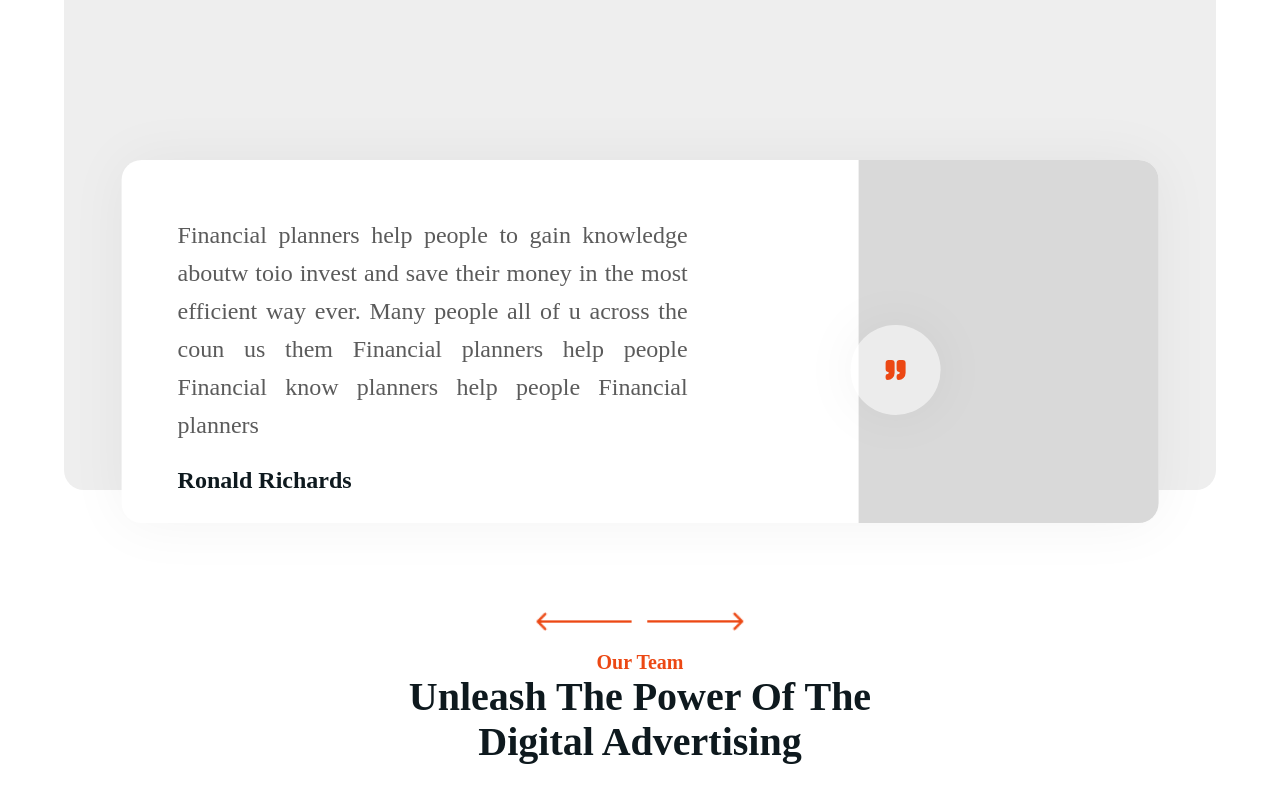
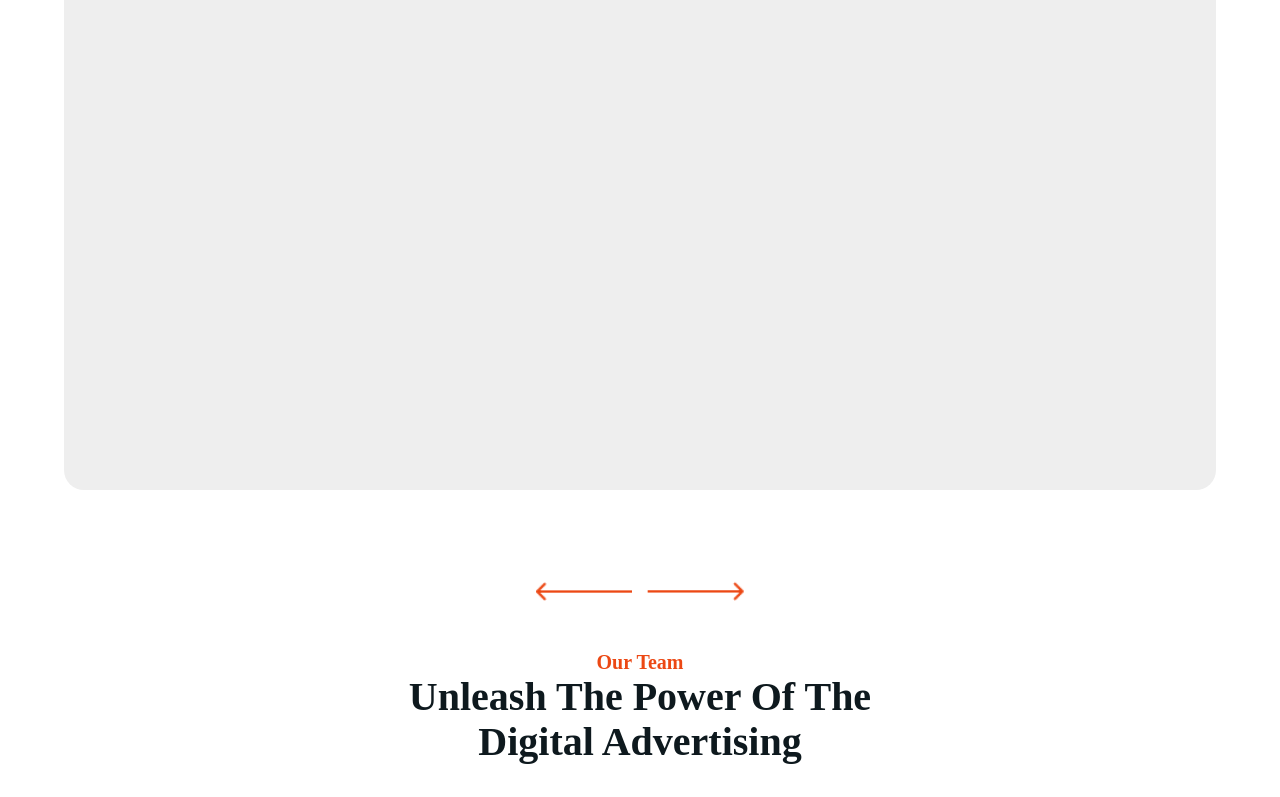
Before and after one commit to sojib076/themeforest, a Next.js app: page / in a window 1280 px wide. Shown: the part 5119-5916 px from the top of the page. Built offline with nearby package versions, Linux system fonts and the light colour scheme.

Commit message:
carpusel

```diff
--- a/src/Components/Home/FAQ.tsx
+++ b/src/Components/Home/FAQ.tsx
@@ -33,7 +33,7 @@ const FAQ: React.FC = () => {
                 items-center lg:w-[70%] w-[90%] mx-auto"
             ><div>
                     <h6 className="text-[#ec4814] text-xl font-bold font-['Urbanist'] capitalize leading-[25px]">FAQ</h6>
-                    <h6 className="lg:w-[520px] text-[#0e191e] lg:text-[40px] font-black font-['Urbanist'] capitalize lg:leading-[44.80px] mt-1">Navigate the Digital World with Confidence</h6>
+                    <h6 className="lg:w-[520px] text-[#0e191e] text-xl lg:text-[40px] font-black font-['Urbanist'] capitalize lg:leading-[44.80px] mt-1">Navigate the Digital World with Confidence</h6>
                     <p className="lg:w-[520px] lg:mt-5 mt-2 text-[#5b5b5b] text-lg font-normal font-['Urbanist'] leading-7">Aliquam eros justo, posuere loborti laorematullamcorper the posuer viverra .Aliquam eroo, posuere loborti</p>
 
                     <div
--- a/src/Components/Home/Price.tsx
+++ b/src/Components/Home/Price.tsx
@@ -7,8 +7,8 @@ const Price = () => {
         <div
             className=' lg:pt-60  pt-52 relative'
         >
-            <h1 className="text-[#ec4814] text-xl font-bold font-['Urbanist'] capitalize leading-[25px] text-center">Our Pricing</h1>
-            <h1 className=" lg:w-[530px] w-[80%] mx-auto text-center text-[#0e191e] lg:text-[40px] font-black font-['Urbanist']
+            <h1 className="text-[#ec4814] text-sm font-bold font-['Urbanist'] capitalize leading-[25px] text-center">Our Pricing</h1>
+            <h1 className=" lg:w-[530px] w-[80%] mx-auto text-center text-[#0e191e] lg:text-[40px] text-xl font-black font-['Urbanist']
              capitalize lg:leading-[44.80px]">
                 Drive Growth Through Digital the and Marketing</h1>
 
--- a/src/Components/Home/Projects.tsx
+++ b/src/Components/Home/Projects.tsx
@@ -70,7 +70,7 @@ const Projects = () => {
                                 hover:scale-110 transition-transform duration-500 ease-in-out
                                 '
                             alt='arrow' width={100} height={20} onClick={prev} />
-                            <Image src="/arrow.png"
+                            <Image src="/Arrow.png"
                                 className='cursor-pointer
                                 transform rotate-180
                                 hover:scale-110 transition-transform duration-500 ease-in-out
--- a/src/Components/Home/Team.tsx
+++ b/src/Components/Home/Team.tsx
@@ -102,7 +102,7 @@ const Team = () => {
 
                             </div>
                             <div>
-                                <div className="lg:w-[250px] w-[160px] lg:h-80 h-[240px] bg-[#d9d9d9] rounded-tr-[20px] rounded-br-[20px]" />
+                                <div className="lg:w-[250px] w-[140px] lg:h-80 h-[240px] bg-[#d9d9d9] rounded-tr-[20px] rounded-br-[20px]" />
                             </div>
                         </div>
 
--- /dev/null
+++ b/src/Components/Home/TestCarousel.tsx
@@ -0,0 +1,133 @@
+/* eslint-disable @typescript-eslint/no-explicit-any */
+"use client"
+
+import type React from "react"
+import { useEffect, useState } from "react"
+import { gsap } from "gsap"
+import { ScrollTrigger } from "gsap/ScrollTrigger"
+
+import Image from "next/image"
+import { QuoteIcon } from "lucide-react"
+import { useGSAPTest } from "@/Hook/useGSAPTest"
+
+
+gsap.registerPlugin(ScrollTrigger)
+
+interface CarouselProps {
+    items: any
+
+}
+
+export default function GSAPCarousel({ items }: CarouselProps) {
+
+    const [currentIndex, setCurrentIndex] = useState(0)
+
+    const { carouselRef, itemRefs,  } = useGSAPTest(items.length, currentIndex)
+
+    useEffect(() => {
+        itemRefs.current.forEach((item, index) => {
+            if (item) {
+                gsap.from(item, {
+                    opacity: 0,
+                    y: 50,
+                    duration: 0.5,
+                    delay: index * 0.1,
+                    ease: "power3.out",
+                    scrub: true,
+                    scrollTrigger: {
+                        trigger: item,
+                        start: "top bottom-=100",
+                        toggleActions: "play none none reverse",
+                    },
+                })
+            }
+        })
+    }, [itemRefs])
+
+    const next = () => setCurrentIndex((prevIndex) => (prevIndex + 1) % items.length)
+    const prev = () => setCurrentIndex((prevIndex) => (prevIndex - 1 + items.length) % items.length)
+
+    return (
+        <div className="relative  z-50 overflow-hidden ">
+            <div className="flex relative" ref={carouselRef}>
+                {items.map((item: { Author: any }, index: number) => (
+                    <div
+                        key={index}
+                        ref={(el) => {
+                            if (typeof index === 'number') {
+                                itemRefs.current[index] = el;
+                            }
+                        }}
+
+                        className={" min-w-[100%] bg-gray-400 rounded-[20px]    "}
+
+
+                    >
+
+                        <div
+                            className=' relative  flex
+                            lg:flex-row flex-col rounded-[20px]
+                        justify-between'
+                        >
+                            <div
+                                className='lg:w-[60%] lg:p-14 p-5'
+                            >
+                                <p className=" text-justify text-[#5b5b5b] lg:text-2xl font-normal font-['Urbanist'] lg:leading-[38px]">Financial planners help people to gain knowledge aboutw toio invest and save their money in the most efficient way ever. Many people all of u across the coun us them Financial planners help people Financial know planners help people Financial planners </p>
+
+                                <h1 className="text-[#0e191e] text-2xl font-bold font-['Urbanist'] capitalize leading-10 my-4">Ronald Richards</h1>
+                                <div>
+
+                                </div>
+                            </div>
+
+                            <div className="lg:w-[90px] w-10 absolute
+                        lg:top-[40%]
+
+                        top-[70%]
+                        flex items-center justify-center
+
+                        right-[21%] lg:h-[90px] h-10 bg-white/50 rounded-full shadow-[0px_0px_60px_0px_rgba(0,0,0,0.05)]"
+                            >
+                                <QuoteIcon
+                                    className='fill-[#ec4814]'
+                                    color="#ec4814" />
+                            </div>
+
+                            <div className="w-[300px]  h-[363px] bg-[#d9d9d9] hidden md:block rounded-tr-[20px] rounded-br-[20px]" />
+                        </div>
+
+
+
+
+
+
+
+                    </div>
+
+                ))}
+
+            </div>
+            <div
+                            className="flex items-center lg:w-[20%] w-[60%] mx-auto  space-x-4 lg:mt-10 my-5 "
+                        >
+
+
+                            <Image src="/Arrow.png"
+                            onClick={prev}
+                                className='cursor-pointer
+                                                    hover:scale-110 transition-transform duration-500 ease-in-out
+                                                    '
+                                alt='arrow' width={100} height={20} />
+                            <Image src="/Arrow.png"
+                            onClick={next}
+                                className='cursor-pointer
+                                                    transform rotate-180
+                                                    hover:scale-110 transition-transform duration-500 ease-in-out
+                                                    '
+                                alt='arrow' width={100} height={20} />
+
+                        </div>
+
+        </div>
+    )
+}
--- a/src/Components/Home/Testomony.tsx
+++ b/src/Components/Home/Testomony.tsx
@@ -1,67 +1,45 @@
-import { QuoteIcon } from 'lucide-react';
-import Image from 'next/image';
+
 import React from 'react';
+import TestCarousel from './TestCarousel';
 
 const Testomony = () => {
+
+
+    const carouselItems = [
+        {
+            Name: "Project 1",
+            Description: "Lorem ipsum dolor sit amet, consectetur adipiscing elit. Nunc auctor, sapien nec.",
+            Image: "https://images.unsplash.com/photo-1631900123724-6f3b4b6b3c8d?ixid=MnwxMjA3fDB8MHxwaG90by1wYWdlfHx8fGVufDB8fHx8fA%3D%3D",
+        },{
+            Name: "Project 2",
+            Description: "Lorem ipsum dolor sit amet, consectetur adipiscing elit. Nunc auctor, sapien nec.",
+            Image: "https://images.unsplash.com/photo-1631900123724-6f3b4b6b3c8d?ixid=MnwxMjA3fDB8MHxwaG90by1wYWdlfHx8fGVufDB8fHx8fA%3D%3D",
+        },{
+            Name: "Project 3",
+            Description: "Lorem ipsum dolor sit amet, consectetur adipiscing elit. Nunc auctor, sapien nec.",
+            Image: "https://images.unsplash.com/photo-1631900123724-6f3b4b6b3c8d?ixid=MnwxMjA3fDB8MHxwaG90by1wYWdlfHx8fGVufDB8fHx8fA%3D%3D",
+        },{
+            Name: "Project 4",
+            Description: "Lorem ipsum dolor sit amet, consectetur adipiscing elit. Nunc auctor, sapien nec.",
+            Image: "https://images.unsplash.com/photo-1631900123724-6f3b4b6b3c8d?ixid=MnwxMjA3fDB8MHxwaG90by1wYWdlfHx8fGVufDB8fHx8fA%3D%3D",
+        },{
+            Name: "Project 5",
+            Description: "Lorem ipsum dolor sit amet, consectetur adipiscing elit. Nunc auctor, sapien nec.",
+            Image: "https://images.unsplash.com/photo-1631900123724-6f3b4b6b3c8d?ixid=MnwxMjA3fDB8MHxwaG90by1wYWdlfHx8fGVufDB8fHx8fA%3D%3D",
+        },{
+            Name: "Project 6",
+            Description: "Lorem ipsum dolor sit amet, consectetur adipiscing elit. Nunc auctor, sapien nec.",
+            Image: "https://images.unsplash.com/photo-1631900123724-6f3b4b6b3c8d?ixid=MnwxMjA3fDB8MHxwaG90by1wYWdlfHx8fGVufDB8fHx8fA%3D%3D",
+        },
+    ]
     return (
         <div className="relative lg:pt-[100px] mt-52 lg:mt-0 py-10 px-4 md:px-16">
-            <div className="lg:h-[653px] h-40 bg-[#eeeeee] rounded-[20px] relative">
-                <div className="
-            absolute bottom-[-5%] left-1/2 transform -translate-x-1/2
-
-            w-[90%] lg:h-[363px] mx-auto bg-white rounded-[20px]  shadow-[0px_0px_60px_0px_rgba(0,0,0,0.05)]"
-                >
-                    <div
-                        className=' relative  flex
-                            lg:flex-row flex-col
-                        justify-between'
-                    >
-                        <div
-                            className='lg:w-[60%] lg:p-14 p-5'
-                        >
-                            <p className=" text-justify text-[#5b5b5b] lg:text-2xl font-normal font-['Urbanist'] lg:leading-[38px]">Financial planners help people to gain knowledge aboutw toio invest and save their money in the most efficient way ever. Many people all of u across the coun us them Financial planners help people Financial know planners help people Financial planners </p>
-
-                            <h1 className="text-[#0e191e] text-2xl font-bold font-['Urbanist'] capitalize leading-10 my-4">Ronald Richards</h1>
-                            <div>
-
-                            </div>
-                        </div>
-
-                        <div className="lg:w-[90px] w-10 absolute
-                        lg:top-[40%]
-
-                        top-[70%]
-                        flex items-center justify-center
-
-                        right-[21%] lg:h-[90px] h-10 bg-white/50 rounded-full shadow-[0px_0px_60px_0px_rgba(0,0,0,0.05)]"
-                        >
-                            <QuoteIcon
-                                className='fill-[#ec4814]'
-                                color="#ec4814" />
-                        </div>
-
-                        <div className="w-[300px]  h-[363px] bg-[#d9d9d9] hidden md:block rounded-tr-[20px] rounded-br-[20px]" />
-                    </div>
-                    <div
-                        className="flex items-center lg:w-[20%] w-[60%] mx-auto  space-x-4 lg:mt-10 my-5"
-                    >
+            <div className="lg:h-[653px] h-40 bg-[#eeeeee] rounded-[20px] relative ">
+            <div className='absolute bottom-[-20%] w-[90%] left-[5%] mx-auto rounded-3xl '>
+            <TestCarousel items={carouselItems}  />
+            </div>
 
 
-                        <Image src="/Arrow.png"
-                            className='cursor-pointer
-                                                    hover:scale-110 transition-transform duration-500 ease-in-out
-                                                    '
-                            alt='arrow' width={100} height={20} />
-                        <Image src="/arrow.png"
-                            className='cursor-pointer
-                                                    transform rotate-180
-                                                    hover:scale-110 transition-transform duration-500 ease-in-out
-                                                    '
-                            alt='arrow' width={100} height={20} />
-
-                    </div>
-
-                </div>
             </div>
 
         </div>
--- /dev/null
+++ b/src/Hook/useGSAPTest.ts
@@ -0,0 +1,71 @@
+/* eslint-disable react-hooks/exhaustive-deps */
+"use client"
+
+import { useState, useRef, useEffect } from "react"
+import { gsap } from "gsap"
+
+export const useGSAPTest = (itemCount: number, externalIndex?: number) => {
+  const [currentIndex, setCurrentIndex] = useState(0)
+  const [isMobile, setIsMobile] = useState(false)
+  const carouselRef = useRef<HTMLDivElement>(null)
+  const itemRefs = useRef<(HTMLDivElement | null)[]>([])
+
+  useEffect(() => {
+    const handleResize = () => {
+      setIsMobile(window.innerWidth < 1024)
+    }
+
+    handleResize()
+    window.addEventListener("resize", handleResize)
+    return () => window.removeEventListener("resize", handleResize)
+  }, [])
+
+  useEffect(() => {
+    if (carouselRef.current) {
+      gsap.set(carouselRef.current, { x: 0 })
+    }
+  }, [])
+
+  useEffect(() => {
+    if (externalIndex !== undefined) {
+      goToSlide(externalIndex)
+    }
+  }, [externalIndex])
+
+  const goToSlide = (index: number) => {
+    if (carouselRef.current) {
+      const totalSlides = isMobile ? itemCount : Math.ceil(itemCount / 1)
+      const newIndex = (index + totalSlides) % totalSlides
+      setCurrentIndex(newIndex)
+
+      gsap.to(carouselRef.current, {
+        x: `-${newIndex * (isMobile ? 100 : 100)}%`,
+        duration: 0.5,
+        ease: "power2.inOut",
+      })
+
+      if (isMobile) {
+        itemRefs.current.forEach((item, i) => {
+          if (item) {
+            const distance = Math.abs(i - newIndex)
+            gsap.to(item, {
+              opacity: distance === 0 ? 1 : 0.5,
+              scale: distance === 0 ? 1 : 0.9,
+              duration: 0.5,
+              ease: "power2.inOut",
+            })
+          }
+        })
+      }
+    }
+  }
+
+  return {
+    currentIndex,
+    carouselRef,
+    itemRefs,
+    goToSlide,
+    totalSlides: isMobile ? itemCount : Math.ceil(itemCount / 4),
+    isMobile,
+  }
+}
```
Also changed, not shown: src/Components/Home/GSAPCarousel.tsx (+3 -4 lines).
